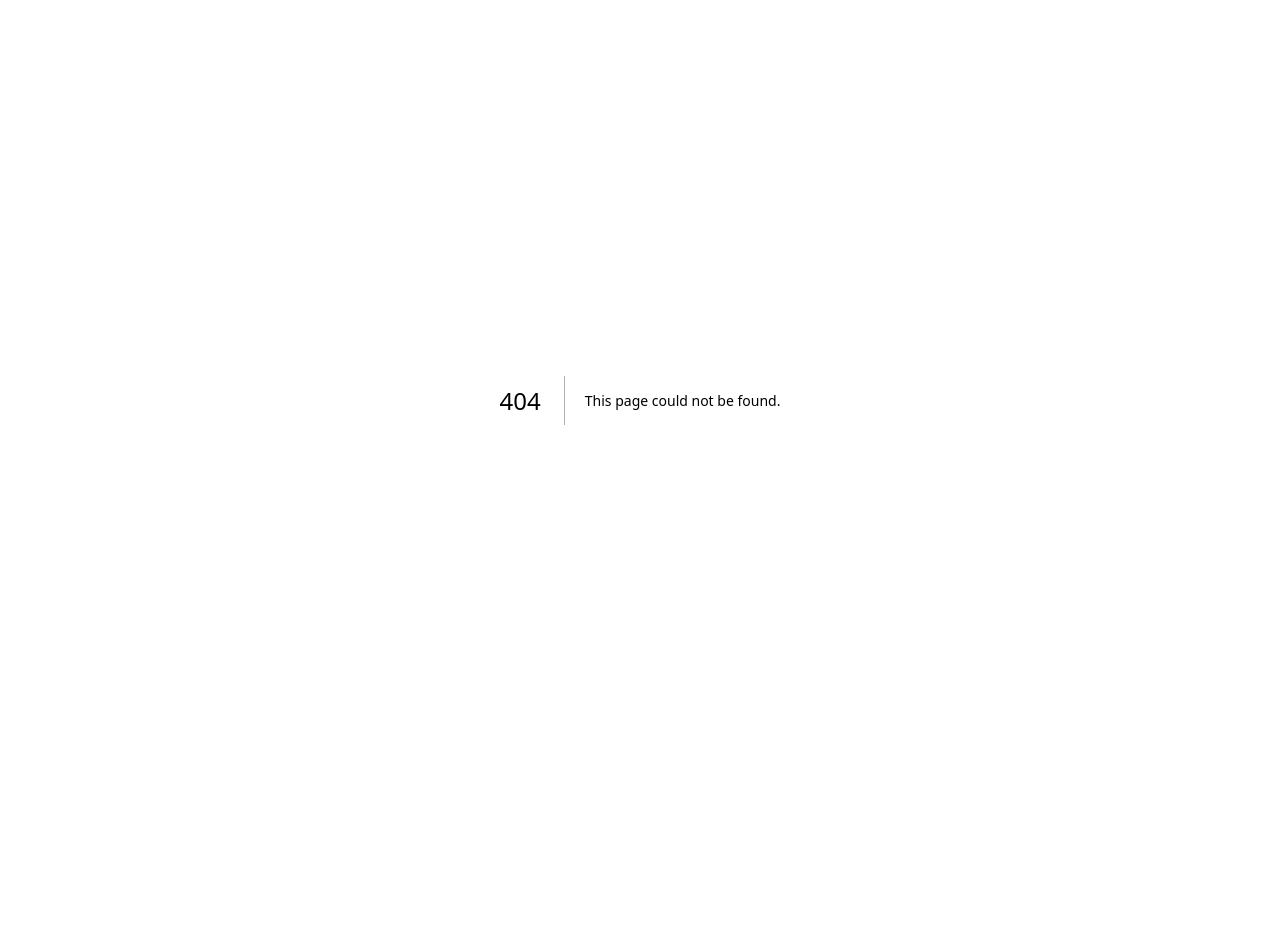
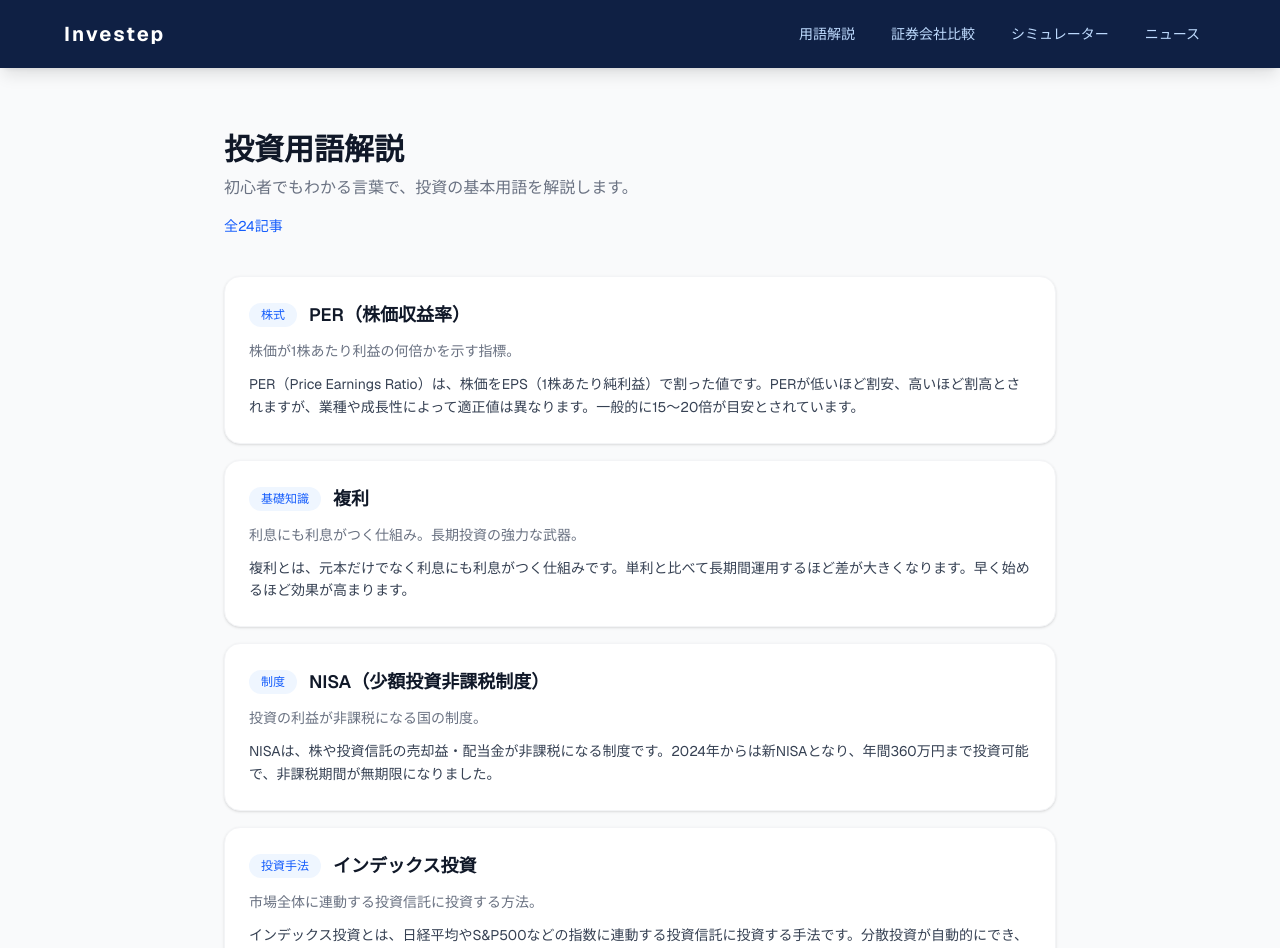
Before and after one commit to eishi0716-png/investep, a Next.js app: page /glossary in a window 1280 px wide. Before the commit this address had no page. Shown: the top 948 px of the page. Before the commit the page ends 800 px from the top, so only its background shows below. Built offline with nearby package versions, Linux system fonts and the light colour scheme.

Commit message:
glossaryページ修正

```diff
--- /dev/null
+++ b/app/glossary/page.tsx
@@ -0,0 +1,55 @@
+import Header from "../components/Header";
+import Footer from "../components/Footer";
+
+const terms = [
+  { id: "per", title: "PER（株価収益率）", category: "株式", summary: "株価が1株あたり利益の何倍かを示す指標。", body: "PER（Price Earnings Ratio）は、株価をEPS（1株あたり純利益）で割った値です。PERが低いほど割安、高いほど割高とされますが、業種や成長性によって適正値は異なります。一般的に15〜20倍が目安とされています。" },
+  { id: "compound", title: "複利", category: "基礎知識", summary: "利息にも利息がつく仕組み。長期投資の強力な武器。", body: "複利とは、元本だけでなく利息にも利息がつく仕組みです。単利と比べて長期間運用するほど差が大きくなります。早く始めるほど効果が高まります。" },
+  { id: "nisa", title: "NISA（少額投資非課税制度）", category: "制度", summary: "投資の利益が非課税になる国の制度。", body: "NISAは、株や投資信託の売却益・配当金が非課税になる制度です。2024年からは新NISAとなり、年間360万円まで投資可能で、非課税期間が無期限になりました。" },
+  { id: "index", title: "インデックス投資", category: "投資手法", summary: "市場全体に連動する投資信託に投資する方法。", body: "インデックス投資とは、日経平均やS&P500などの指数に連動する投資信託に投資する手法です。分散投資が自動的にでき、コストが低いのが特徴です。" },
+  { id: "etf", title: "ETF（上場投資信託）", category: "商品", summary: "株式市場に上場している投資信託。", body: "ETF（Exchange Traded Fund）は、株式市場に上場しており、株と同様にリアルタイムで売買できる投資信託です。コストが低く、流動性が高いのが特徴です。" },
+  { id: "diversification", title: "分散投資", category: "基礎知識", summary: "複数の資産に投資してリスクを下げる考え方。", body: "分散投資とは、株・債券・不動産など異なる資産クラスや、国内・海外など異なる地域に投資を分散させることでリスクを低減する考え方です。" },
+  { id: "pbr", title: "PBR（株価純資産倍率）", category: "株式", summary: "株価が1株あたり純資産の何倍かを示す指標。", body: "PBR（Price Book-value Ratio）は、株価を1株あたり純資産で割った値です。PBRが1倍を下回ると、理論上は解散価値より安く買えることを意味します。" },
+  { id: "roe", title: "ROE（自己資本利益率）", category: "株式", summary: "株主の資本をどれだけ効率的に使って利益を上げているかを示す指標。", body: "ROE（Return On Equity）は、純利益を自己資本で割った値をパーセントで表したものです。一般的に10%以上が優良企業の目安とされています。" },
+  { id: "dollar-cost", title: "ドルコスト平均法", category: "投資手法", summary: "定期的に一定金額を投資することでリスクを下げる手法。", body: "ドルコスト平均法とは、価格に関係なく毎月一定金額を購入し続ける投資手法です。平均購入単価を下げる効果があります。" },
+  { id: "rebalancing", title: "リバランス", category: "投資手法", summary: "資産配分を定期的に見直して元の比率に戻すこと。", body: "リバランスとは、崩れてきた資産配分を元の目標比率に戻す作業のことです。半年〜1年に1回が目安です。" },
+  { id: "sp500", title: "S&P500", category: "指数", summary: "米国を代表する500社の株価指数。", body: "S&P500とは、米国の主要500社の株式で構成される株価指数です。長期的に年平均7〜10%のリターンがあるとされ、インデックス投資の定番です。" },
+  { id: "nikkei225", title: "日経平均株価", category: "指数", summary: "日本を代表する225社の株価指数。", body: "日経平均株価（日経225）は、東京証券取引所に上場する225社の株価をもとに算出される指数です。日本経済の景況感を示す代表的な指標です。" },
+  { id: "bond", title: "債券", category: "商品", summary: "国や企業にお金を貸して利息を受け取る投資商品。", body: "債券とは、国や企業が資金調達のために発行する証券です。定期的に利息を受け取り、満期になると元本が返ってきます。" },
+  { id: "reit", title: "REIT（不動産投資信託）", category: "商品", summary: "不動産に少額から投資できる投資信託。", body: "REITは、不動産を購入・運営し、賃料収入や売却益を分配する投資信託です。少額から不動産投資ができ、流動性が高いのが特徴です。" },
+  { id: "ideco", title: "iDeCo（個人型確定拠出年金）", category: "制度", summary: "老後資産形成のための節税効果が高い制度。", body: "iDeCoは、掛け金が全額所得控除になる老後資産形成の制度です。20〜60歳が加入でき、大きな節税効果があります。" },
+  { id: "leverage", title: "レバレッジ", category: "基礎知識", summary: "少ない資金で大きな取引をする仕組み。リスクも拡大する。", body: "レバレッジとは、証拠金を担保に元手の数倍の取引を行う仕組みです。利益も損失も拡大するため初心者は注意が必要です。" },
+  { id: "dividend", title: "配当金", category: "株式", summary: "企業が利益の一部を株主に分配するお金。", body: "配当金とは、企業が利益の一部を株主に支払うお金です。配当利回りが高い株を高配当株といい、安定収入を求める投資家に人気です。" },
+  { id: "eps", title: "EPS（1株あたり利益）", category: "株式", summary: "1株に対してどれだけ利益を生み出しているかを示す指標。", body: "EPS（Earnings Per Share）は、純利益を発行済み株式数で割った値です。PERの計算にも使われる重要な指標です。" },
+  { id: "portfolio", title: "ポートフォリオ", category: "基礎知識", summary: "保有している資産の組み合わせ・構成のこと。", body: "ポートフォリオとは、保有している株式・債券・不動産などの資産の組み合わせのことです。リスクとリターンのバランスを考えることが重要です。" },
+  { id: "volatility", title: "ボラティリティ", category: "基礎知識", summary: "価格の変動の大きさを示す指標。", body: "ボラティリティとは、資産価格の変動の激しさを示す指標です。仮想通貨は高ボラティリティ、国債は低ボラティリティの代表例です。" },
+  { id: "market-cap", title: "時価総額", category: "株式", summary: "企業の株式の市場価値の合計。企業規模を示す指標。", body: "時価総額とは、株価に発行済み株式数を掛けた値で、企業全体の市場価値を表します。" },
+  { id: "stop-loss", title: "損切り（ストップロス）", category: "投資手法", summary: "損失が一定以上になったら売却して損失を確定させること。", body: "損切りとは、値下がりした際に損失が拡大する前に売却することです。損切りルールを決めておくことはリスク管理の基本です。" },
+  { id: "asset-allocation", title: "アセットアロケーション", category: "投資手法", summary: "資産をどの種類にどれだけ配分するかを決めること。", body: "アセットアロケーションとは、株式・債券・不動産・現金などへの配分比率を決めることです。投資成果の大部分はこれで決まるといわれています。" },
+  { id: "growth-stock", title: "グロース株・バリュー株", category: "株式", summary: "成長期待が高い株と割安な株の2種類の投資スタイル。", body: "グロース株は高い成長率が期待される企業の株、バリュー株は本来の価値より安く評価されている割安な株です。" },
+];
+
+export default function GlossaryPage() {
+  return (
+    <div className="min-h-screen bg-gray-50 font-sans">
+      <Header />
+      <div className="max-w-4xl mx-auto px-8 py-16">
+        <h1 className="text-3xl font-bold text-gray-900 mb-2">投資用語解説</h1>
+        <p className="text-gray-500 mb-4">初心者でもわかる言葉で、投資の基本用語を解説します。</p>
+        <p className="text-sm text-blue-600 mb-10">全{terms.length}記事</p>
+        <div className="grid grid-cols-1 gap-4">
+          {terms.map((term) => (
+            <div key={term.id} className="bg-white rounded-2xl p-6 shadow-sm border border-gray-100 hover:shadow-md hover:-translate-y-0.5 transition-all duration-200">
+              <div className="flex items-center gap-3 mb-3">
+                <span className="text-xs font-medium bg-blue-50 text-blue-600 px-3 py-1 rounded-full">{term.category}</span>
+                <h2 className="text-lg font-semibold text-gray-900">{term.title}</h2>
+              </div>
+              <p className="text-sm text-gray-500 mb-3">{term.summary}</p>
+              <p className="text-sm text-gray-700 leading-relaxed">{term.body}</p>
+            </div>
+          ))}
+        </div>
+      </div>
+      <Footer />
+    </div>
+  );
+}
```
